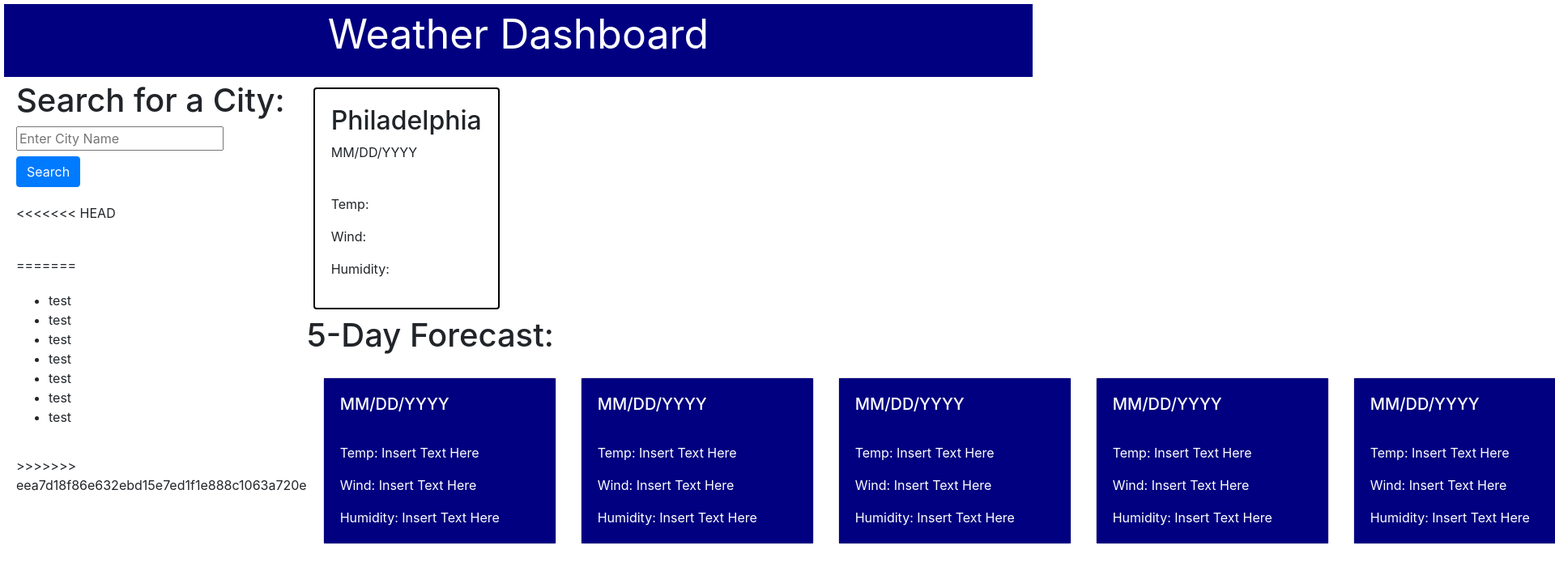
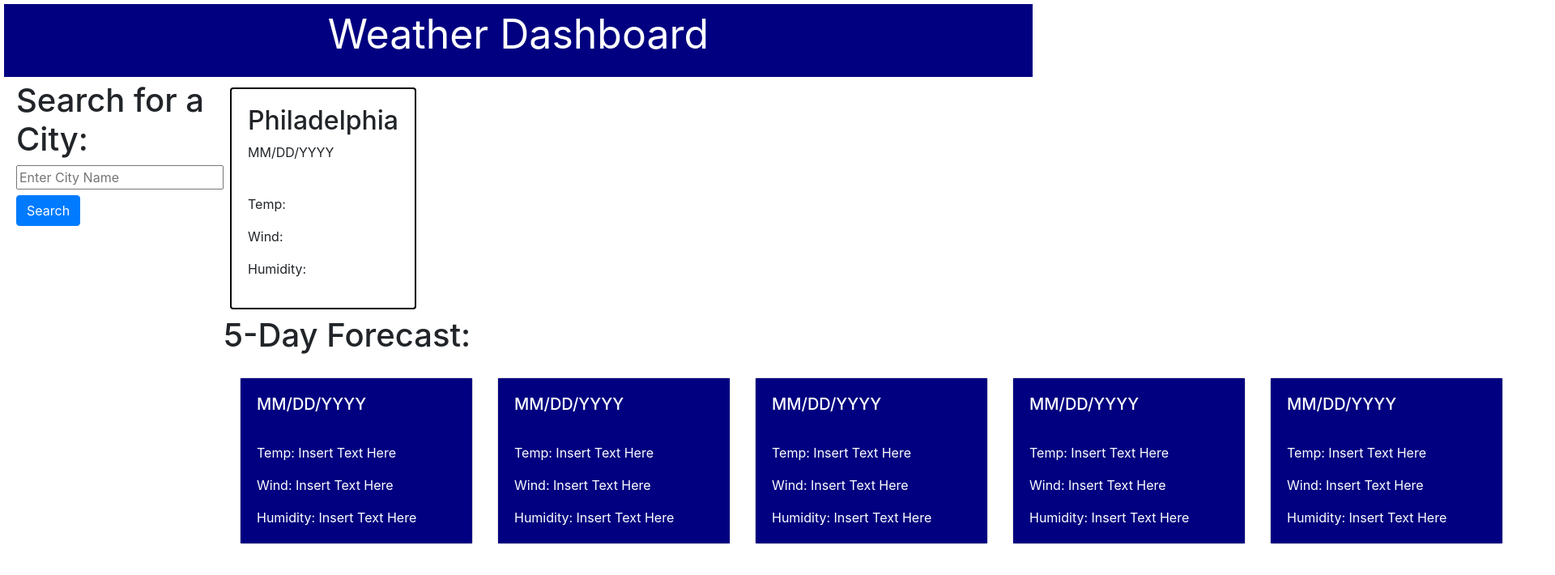
Before and after one commit to SimonMagidenko/Module-6-Challenge-Weather-Challenge, a plain HTML site: page index.html in a window 1280 px wide. Shown: the top 710 px of the page at 81% size, 1920 px wide, since content can reach past the window. Drawn offline with nearby package versions, Linux system fonts and the light colour scheme; no server answers.

```diff
--- a/index.html
+++ b/index.html
@@ -31,19 +31,7 @@
             Search
           </button>
         </div>
-<<<<<<< HEAD
         <div id="pastSearchedCity"></div>
-=======
-        <ul>
-          <li>test</li>
-          <li>test</li>
-          <li>test</li>
-          <li>test</li>
-          <li>test</li>
-          <li>test</li>
-          <li>test</li>
-        </ul>
->>>>>>> eea7d18f86e632ebd15e7ed1f1e888c1063a720e
       </aside>
       <div id="mainContainerPage">
         <section id="currentCityInfo">
```
Also changed, not shown: assets/images/WeatherDashboard Screenshot.png (added), assets/images/webpage screenshot.png (deleted), 1 other file.
